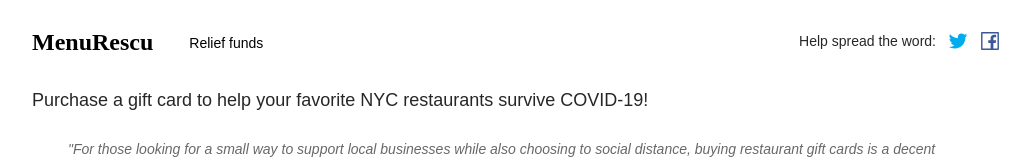
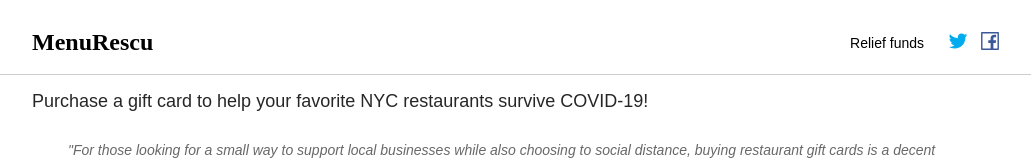
Before and after one commit to danielmichaelni/menurescu, a Next.js app: page / in a window 1280 px wide. Shown: the top 160 px of the page, without its empty margins (124-1155 px from the left). Built offline with nearby package versions, Linux system fonts and the light colour scheme; a web font is replaced by a local one.

Commit message:
edit header styles

```diff
--- a/src/components/Header.tsx
+++ b/src/components/Header.tsx
@@ -12,18 +12,21 @@
 
   return (
     <>
+      <div className="header">
         <Container>
-        <div className="header">
+          <div className="content">
             <div className="group">
               <Link href="/">
                 <a className="logo">MenuRescu</a>
               </Link>
-            <Link href="/relief-funds">
-              <a className="link">Relief funds</a>
-            </Link>
             </div>
             <div className="group">
-            <div className="shareLabel">Help spread the word:</div>
+              <Link href="/relief-funds">
+                <a className="link">
+                  <div>Relief funds</div>
+                </a>
+              </Link>
+              {/* <div className="shareLabel">Spread the word:</div> */}
               <div className="shareButton">
                 <TwitterShareButton
                   className="shareButton"
@@ -51,12 +54,17 @@
             </div>
           </div>
         </Container>
+      </div>
       <style jsx>{`
         .header {
+          border-bottom: 1px solid #ccc;
+          margin-bottom: 12px;
+        }
+        .content {
           align-items: center;
           display: flex;
           justify-content: space-between;
-          padding: 24px 0;
+          padding: 24px 0 12px 0;
         }
         .group {
           align-items: center;
@@ -78,10 +86,11 @@
         .link {
           color: #000;
           font-weight: 500;
+          margin-right: 12px;
         }
         .shareLabel {
-          position: relative;
-          top: -2px;
+          // position: relative;
+          // top: -2px;
         }
         @media screen and (max-width: 480px) {
           .shareLabel {
--- a/src/pages/relief-funds.tsx
+++ b/src/pages/relief-funds.tsx
@@ -22,7 +22,7 @@
         </div>
         <ul className="link">
           {restaurantsWithReliefFunds.map(restaurant => (
-            <li className="link">
+            <li key={restaurant.name} className="link">
               <a href={restaurant.reliefFundUrl} target="_blank" rel="noopener">
                 {restaurant.name}
               </a>
```
Lines whose indentation alone changed are shown as unchanged.
